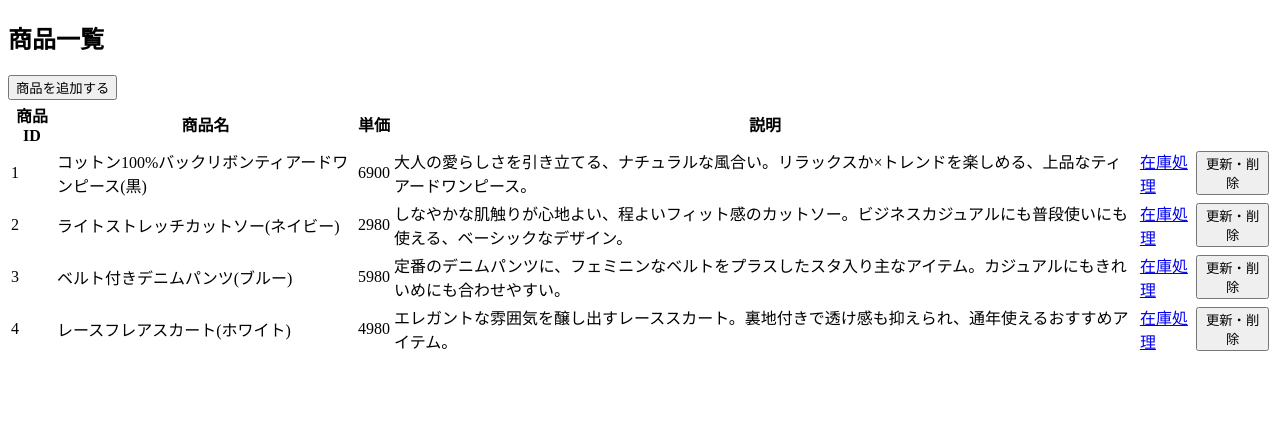
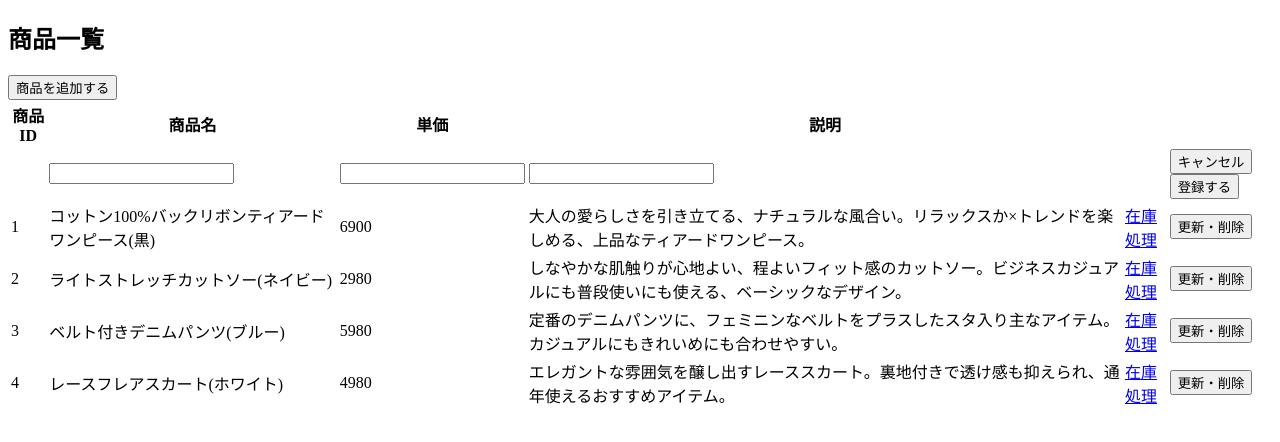
Before and after one commit to arai-h4869/Full-Stack-Web-Development, a Next.js app in the folder frontend/: page /inventory/products in a window 1280 px wide. Both pictures are taken after a click on the button "商品を追加する". Shown: the top 442 px of the page. Built offline with nearby package versions, Linux system fonts and the light colour scheme.

Commit message:
feat: add registration event handling

```diff
--- a/frontend/app/inventory/products/page.tsx
+++ b/frontend/app/inventory/products/page.tsx
@@ -19,10 +19,27 @@ export default function Page() {
     setData(productsData)
   }, [])
 
+  const [shownNewRow, setShownNewRow] = useState(false)
+  const handleShowNewRow = (event: React.MouseEvent<HTMLButtonElement>) => {
+    event.preventDefault()
+    setShownNewRow(true)
+  }
+  const handleAddCancel = (event: React.MouseEvent<HTMLButtonElement>) => {
+    event.preventDefault()
+    setShownNewRow(false)
+  }
+  const handleAdd = (event: React.MouseEvent<HTMLButtonElement>) => {
+    event.preventDefault()
+    // バックエンドを使用した登録処理を呼ぶ
+    setShownNewRow(false)
+  }
+
   return (
     <>
       <h2>商品一覧</h2>
-      <button type="button">商品を追加する</button>
+      <button type="button" onClick={handleShowNewRow}>
+        商品を追加する
+      </button>
       <table>
         <thead>
           <tr>
@@ -35,6 +52,31 @@ export default function Page() {
           </tr>
         </thead>
         <tbody>
+          {shownNewRow ? (
+            <tr>
+              <td></td>
+              <td>
+                <input type="text" />
+              </td>
+              <td>
+                <input type="number" />
+              </td>
+              <td>
+                <input type="text" />
+              </td>
+              <td></td>
+              <td>
+                <button type="button" onClick={handleAddCancel}>
+                  キャンセル
+                </button>
+                <button type="button" onClick={handleAdd}>
+                  登録する
+                </button>
+              </td>
+            </tr>
+          ) : (
+            ''
+          )}
           {data.map((data: ProductData) => (
             <tr key={data.id}>
               <td>{data.id}</td>
```
